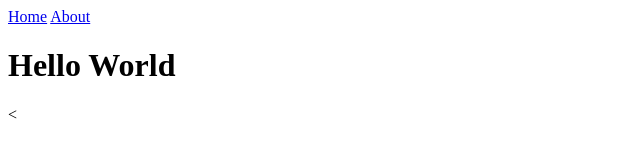
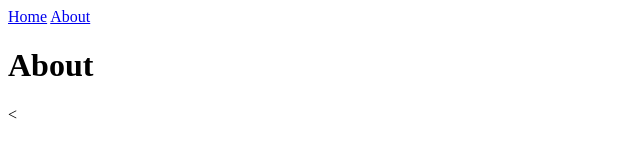
Before and after one commit to ShyaGirl12345/blackhaircare, a plain HTML site: page index.html in a window 1280 px wide. Shown: the whole page, without its empty margins (0-640 px from the left). Drawn offline with Linux system fonts and the light colour scheme.

Commit message:
Update index.html

```diff
--- a/index.html
+++ b/index.html
@@ -12,7 +12,7 @@
           </nav>
           <header>
                <h1>
-            Hello World
+                    About
                </h1>
            </header>
       </body>
```
